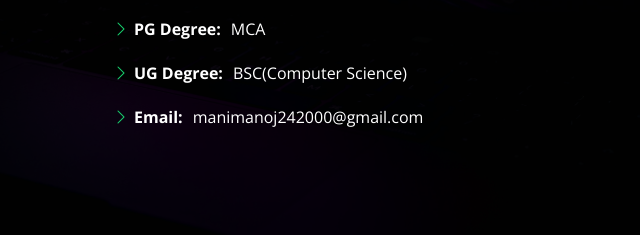
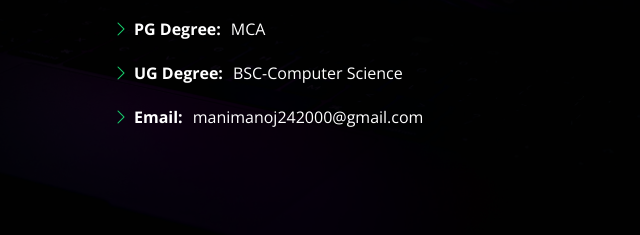
Before and after one commit to manimanoj/portfolio.github.io, a plain HTML site: page index.html in a window 1280 px wide. Both pictures are taken after a click on the link "About". Shown: the part 343-578 px from the top of the page, 355-995 px from the left. Drawn offline with nearby package versions, Linux system fonts and the light colour scheme.

Commit message:
Update index.html

```diff
--- a/index.html
+++ b/index.html
@@ -100,7 +100,7 @@ in the CS field.
               <ul>
                 <li><i class="bi bi-chevron-right"></i> <strong>Age:</strong> <span>23</span></li>
                 <li><i class="bi bi-chevron-right"></i> <strong>PG Degree:</strong> <span>MCA</span></li>
-                <li><i class="bi bi-chevron-right"></i> <strong>UG Degree:</strong> <span>BSC(Computer Science)</span></li>
+                <li><i class="bi bi-chevron-right"></i> <strong>UG Degree:</strong> <span>BSC-Computer Science</span></li>
 
                 <li><i class="bi bi-chevron-right"></i> <strong>Email:</strong> <span>manimanoj242000@gmail.com</span></li>
 
```
